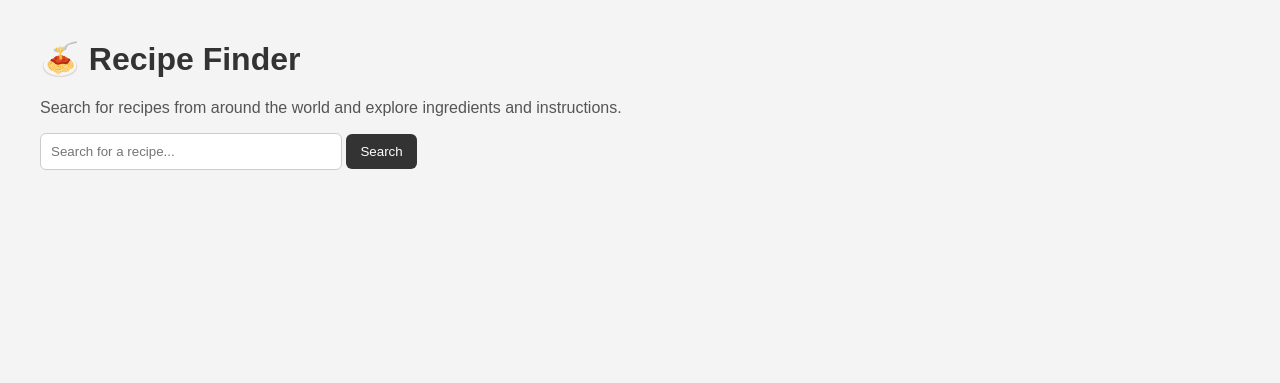
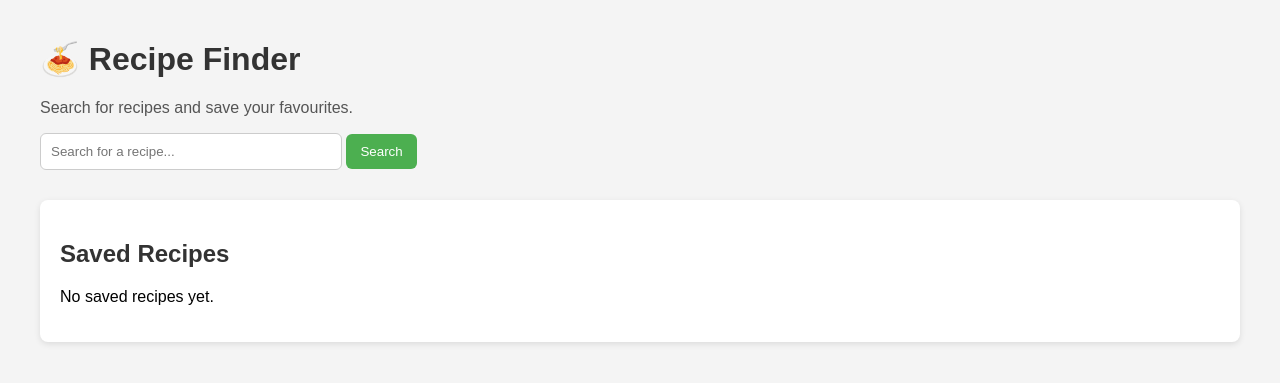
Before and after one commit to ella-mccoy/FlaskProject6, a Flask app: page / in a window 1280 px wide. Shown: the top 383 px of the page. Run offline with Flask 3, Linux system fonts and the light colour scheme.

Commit message:
Added save recipe button and UI

```diff
--- a/templates/index.html
+++ b/templates/index.html
@@ -9,12 +9,16 @@
             background-color: #f4f4f4;
         }
 
-        h1 {
+        h1, h2 {
             color: #333;
         }
 
+        .intro {
+            color: #555;
+        }
+
         form {
-            margin-bottom: 25px;
+            margin-bottom: 20px;
         }
 
         input[type="text"] {
@@ -27,14 +31,14 @@
         button {
             padding: 10px 14px;
             border: none;
-            background-color: #333;
+            background-color: #4CAF50;
             color: white;
             border-radius: 6px;
             cursor: pointer;
         }
 
         button:hover {
-            background-color: #555;
+            background-color: #45a049;
         }
 
         .card {
@@ -42,13 +46,7 @@
             padding: 20px;
             margin-bottom: 20px;
             border-radius: 8px;
-            box-shadow: 0 2px 6px rgba(0, 0, 0, 0.1);
-        }
-
-        .meal-title {
-            font-size: 22px;
-            font-weight: bold;
-            margin-bottom: 10px;
+            box-shadow: 0 2px 6px rgba(0,0,0,0.1);
         }
 
         .meal-img {
@@ -56,20 +54,24 @@
             margin-bottom: 10px;
         }
 
+        .saved-box {
+            background: white;
+            padding: 20px;
+            margin-top: 30px;
+            border-radius: 8px;
+            box-shadow: 0 2px 6px rgba(0,0,0,0.1);
+        }
+
         .error {
             color: red;
             font-weight: bold;
-        }
-
-        .intro {
-            color: #555;
         }
     </style>
 </head>
 <body>
 
     <h1>🍝 Recipe Finder</h1>
-    <p class="intro">Search for recipes from around the world and explore ingredients and instructions.</p>
+    <p class="intro">Search for recipes and save your favourites.</p>
 
     <form method="POST">
         <input type="text" name="meal" placeholder="Search for a recipe..." value="{{ query }}">
@@ -83,18 +85,37 @@
     {% if meals %}
         {% for meal in meals %}
             <div class="card">
-                <div class="meal-title">{{ meal.strMeal }}</div>
+                <h2>{{ meal.strMeal }}</h2>
                 <img class="meal-img" src="{{ meal.strMealThumb }}" width="250" alt="{{ meal.strMeal }}">
 
                 <p><strong>Category:</strong> {{ meal.strCategory }}</p>
                 <p><strong>Area:</strong> {{ meal.strArea }}</p>
                 <p><strong>Main Ingredient:</strong> {{ meal.strIngredient1 }}</p>
                 <p>{{ meal.strInstructions[:250] }}...</p>
+
+                <form action="/save" method="POST">
+                    <input type="hidden" name="name" value="{{ meal.strMeal }}">
+                    <button type="submit">Save Recipe</button>
+                </form>
             </div>
         {% endfor %}
     {% elif query and not error %}
         <p>No recipes found for "{{ query }}".</p>
     {% endif %}
 
+    <div class="saved-box">
+        <h2>Saved Recipes</h2>
+
+        {% if saved_recipes %}
+            <ul>
+                {% for recipe in saved_recipes %}
+                    <li>{{ recipe }}</li>
+                {% endfor %}
+            </ul>
+        {% else %}
+            <p>No saved recipes yet.</p>
+        {% endif %}
+    </div>
+
 </body>
 </html>
```
